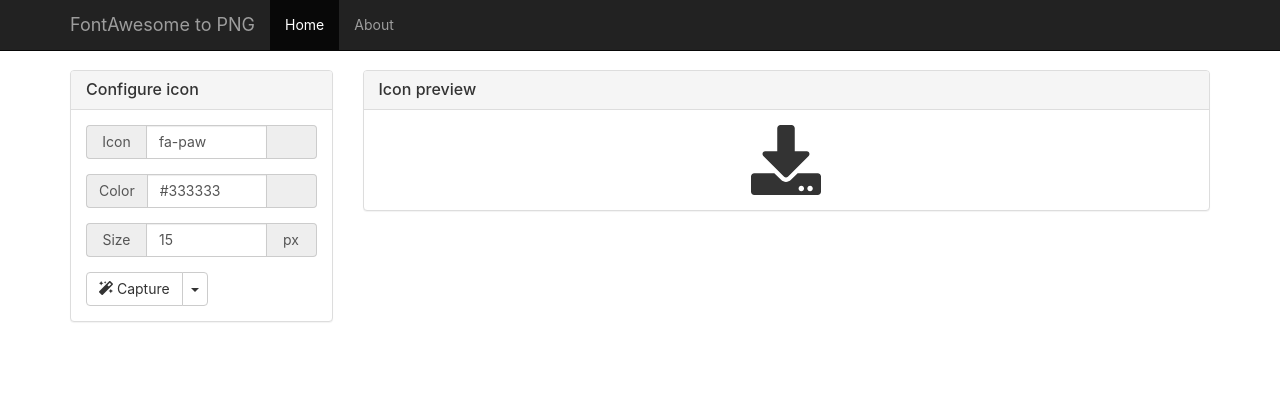
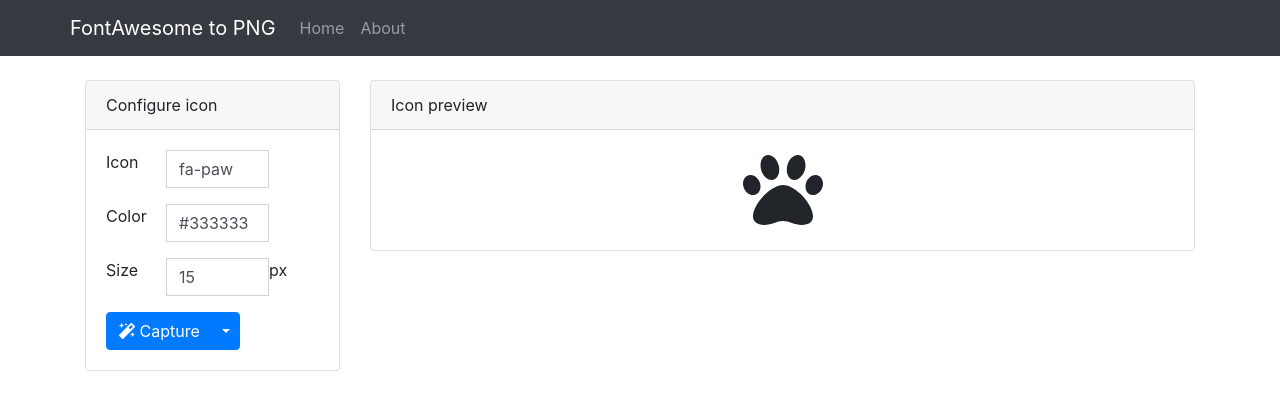
Before and after one commit to AndreMiras/fa2png, a React (Create React App) app: page / in a window 1280 px wide. Shown: the top 410 px of the page. Built offline with nearby package versions, Linux system fonts and the light colour scheme.

Commit message:
:arrow_up: Upgrades to Bootstrap 4

```diff
--- a/package.json
+++ b/package.json
@@ -10,10 +10,10 @@
     "@testing-library/jest-dom": "^5.11.4",
     "@testing-library/react": "^11.1.0",
     "@testing-library/user-event": "^12.1.10",
-    "bootstrap": "3.3.7",
+    "bootstrap": "^4.5.3",
     "font-awesome": "^4.6.3",
     "react": "^17.0.1",
-    "react-bootstrap": "0.33.1",
+    "react-bootstrap": "^1.4.0",
     "react-dom": "^17.0.1",
     "react-scripts": "4.0.0",
     "web-vitals": "^0.2.4"
--- a/src/App.css
+++ b/src/App.css
@@ -1,7 +1,3 @@
-body {
-  padding-top: 70px;
-}
-
 .input-group-addon.left {
   width: 60px;
 }
--- a/src/components/ConfigureIcon.jsx
+++ b/src/components/ConfigureIcon.jsx
@@ -1,5 +1,7 @@
 import React from 'react';
-import { Button, Dropdown, MenuItem } from 'react-bootstrap';
+import {
+  Button, ButtonGroup, Card, Dropdown,
+} from 'react-bootstrap';
 import { FontAwesomeIcon } from '@fortawesome/react-fontawesome';
 
 const capture = () => (
@@ -10,12 +12,30 @@ const captureAndDownload = () => (
   console.log('captureAndDownload()')
 );
 
+const CaptureButton = () => (
+  <Dropdown as={ButtonGroup}>
+    <Button onClick={capture}>
+      <FontAwesomeIcon icon="magic" />
+      {' '}
+      Capture
+    </Button>
+    <Dropdown.Toggle split />
+    <Dropdown.Menu>
+      <Dropdown.Item eventKey="1">
+        <Button type="link" onClick={captureAndDownload}>
+          <FontAwesomeIcon icon="download" />
+          {' '}
+          Capture & Download
+        </Button>
+      </Dropdown.Item>
+    </Dropdown.Menu>
+  </Dropdown>
+);
+
 const ConfigureIcon = () => (
-  <div className="panel panel-default">
-    <div className="panel-heading">
-      <h3 className="panel-title">Configure icon</h3>
-    </div>
-    <div className="panel-body">
+  <Card>
+    <Card.Header>Configure icon</Card.Header>
+    <Card.Body>
       <div className="form-group">
         <div className="input-group">
           <span className="input-group-addon left">Icon</span>
@@ -38,25 +58,9 @@ const ConfigureIcon = () => (
         </div>
         <div className="size-slider" style={{ width: '100%' }} />
       </div>
-      <Dropdown>
-        <Button onClick={capture}>
-          <FontAwesomeIcon icon="magic" />
-          {' '}
-          Capture
-        </Button>
-        <Dropdown.Toggle />
-        <Dropdown.Menu className="super-colors">
-          <MenuItem eventKey="1">
-            <Button bsStyle="link" onClick={captureAndDownload}>
-              <FontAwesomeIcon icon="download" />
-              {' '}
-              Capture & Download
-            </Button>
-          </MenuItem>
-        </Dropdown.Menu>
-      </Dropdown>
-    </div>
-  </div>
+      <CaptureButton />
+    </Card.Body>
+  </Card>
 );
 
 export default ConfigureIcon;
--- a/src/components/Container.jsx
+++ b/src/components/Container.jsx
@@ -1,20 +1,19 @@
 import React from 'react';
+import { Col, Container as ReactContainer, Row } from 'react-bootstrap';
 import ConfigureIcon from './ConfigureIcon';
 import IconPreview from './IconPreview';
 
 const Container = () => (
-  <div className="container theme-showcase" role="main">
-    <div className="row">
-
-      <div className="col-md-3">
+  <ReactContainer>
+    <Row>
+      <Col xs={3}>
         <ConfigureIcon />
-      </div>
-
-      <div className="col-md-9">
+      </Col>
+      <Col xs={9}>
         <IconPreview />
-      </div>
-    </div>
-  </div>
+      </Col>
+    </Row>
+  </ReactContainer>
 );
 
 export default Container;
--- a/src/components/IconPreview.jsx
+++ b/src/components/IconPreview.jsx
@@ -1,17 +1,16 @@
 import React from 'react';
 import { FontAwesomeIcon } from '@fortawesome/react-fontawesome';
+import { Card } from 'react-bootstrap';
 
 const IconPreview = () => (
-  <div className="panel panel-default">
-    <div className="panel-heading">
-      <h3 className="panel-title">Icon preview</h3>
-    </div>
-    <div className="panel-body">
-      <div className="text-center" id="icon-canvas">
-        <FontAwesomeIcon id="icon-target" icon="download" size="5x" />
+  <Card>
+    <Card.Header>Icon preview</Card.Header>
+    <Card.Body>
+      <div className="text-center">
+        <FontAwesomeIcon id="icon-target" icon="paw" size="5x" />
       </div>
-    </div>
-  </div>
+    </Card.Body>
+  </Card>
 );
 
 export default IconPreview;
--- a/src/components/Nav.jsx
+++ b/src/components/Nav.jsx
@@ -1,25 +1,16 @@
 import React from 'react';
+import { Container, Nav as ReactNav, Navbar } from 'react-bootstrap';
 
 const Nav = () => (
-  <nav className="navbar navbar-inverse navbar-fixed-top">
-    <div className="container">
-      <div className="navbar-header">
-        <button type="button" className="navbar-toggle collapsed" data-toggle="collapse" data-target="#navbar" aria-expanded="false" aria-controls="navbar">
-          <span className="sr-only">Toggle navigation</span>
-          <span className="icon-bar" />
-          <span className="icon-bar" />
-          <span className="icon-bar" />
-        </button>
-        <a className="navbar-brand" href={process.env.PUBLIC_URL}>FontAwesome to PNG</a>
-      </div>
-      <div id="navbar" className="navbar-collapse collapse">
-        <ul className="nav navbar-nav">
-          <li className="active"><a href="/">Home</a></li>
-          <li><a href="https://github.com/AndreMiras/fa2png">About</a></li>
-        </ul>
-      </div>
-    </div>
-  </nav>
+  <Navbar bg="dark" variant="dark" className="mb-sm-4">
+    <Container>
+      <Navbar.Brand href={process.env.PUBLIC_URL}>FontAwesome to PNG</Navbar.Brand>
+      <ReactNav className="mr-auto">
+        <ReactNav.Link href={process.env.PUBLIC_URL}>Home</ReactNav.Link>
+        <ReactNav.Link href="https://github.com/AndreMiras/fa2png">About</ReactNav.Link>
+      </ReactNav>
+    </Container>
+  </Navbar>
 );
 
 export default Nav;
```
Also changed, not shown: 1 other file (tests, documents, lock files or other folders).
